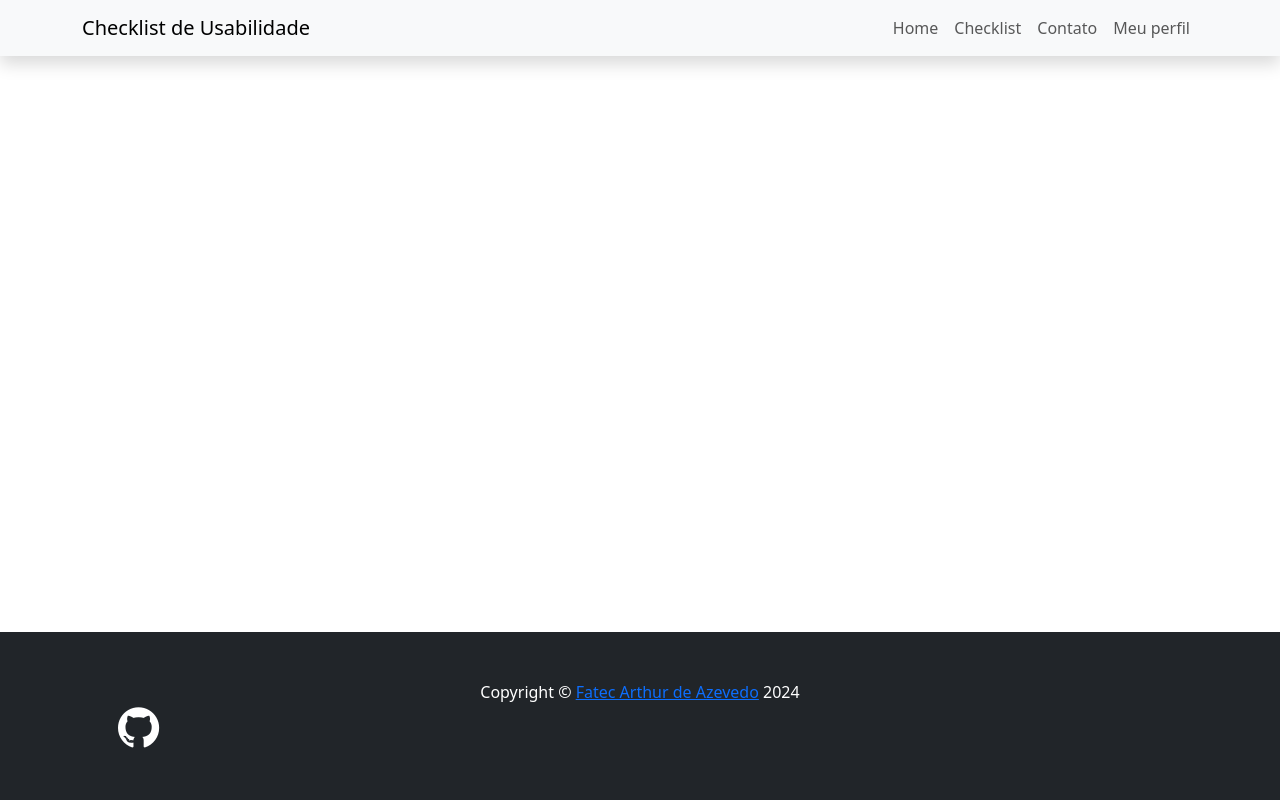
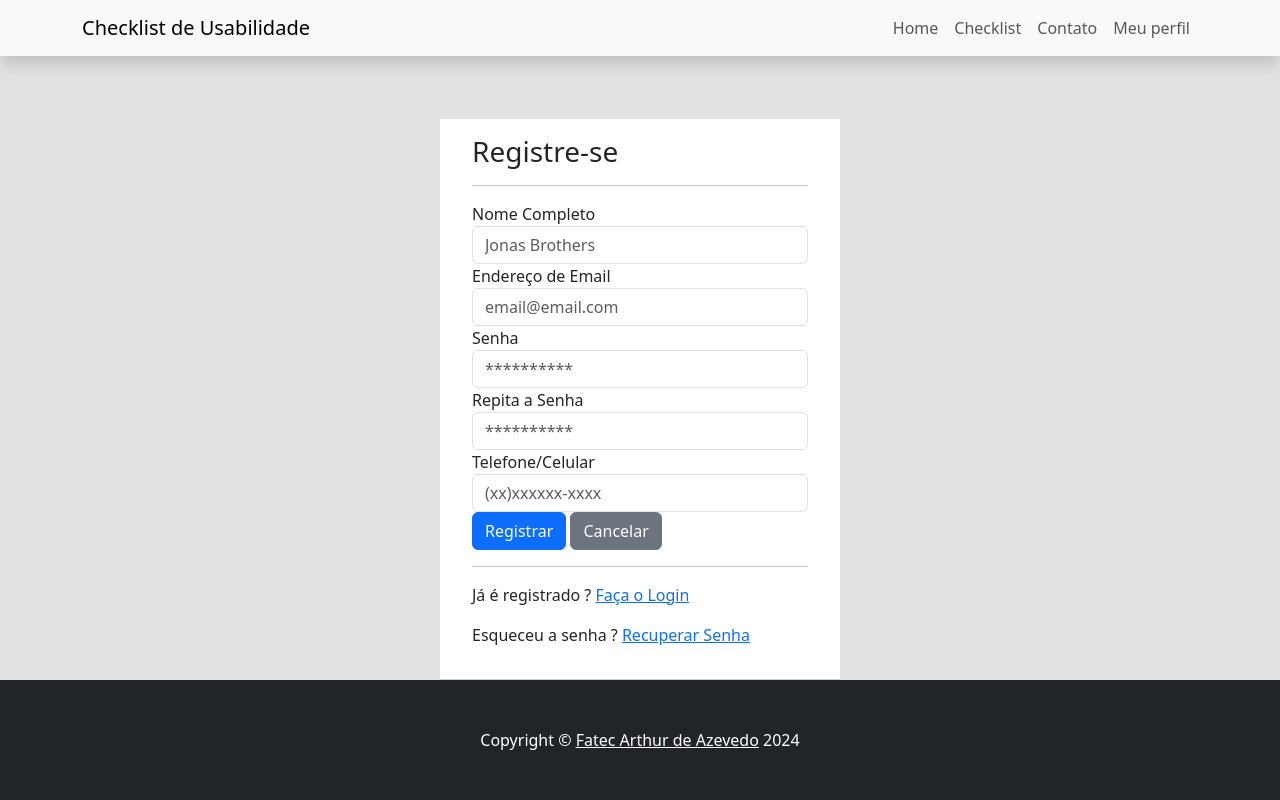
Before and after one commit to calebeandrade93/TG2_iso9241-11_website, a Flask app: page /register in a window 1280 px wide. Run offline with Flask 3, Linux system fonts and the light colour scheme; some libraries are stand-ins or nearby versions.

Commit message:
mais coisas added

```diff
--- /dev/null
+++ b/docs/Database-doc/userData.json
@@ -0,0 +1,6 @@
+{
+    "name": "Sam Hill",
+    "email": "samhill@umail.com",
+    "pwd_hash": "adashuaUHAS45AS22236884SAsASHUoik,##@k",
+    "created_at": "28/10/2024 19:25:29"
+}
--- a/website/server.py
+++ b/website/server.py
@@ -1,4 +1,5 @@
-from flask import Flask, render_template
+from flask import Flask, request, render_template, redirect, url_for, flash
+from services.register_validation import RegisterValidation
 
 app = Flask(__name__, template_folder='templates')
 
@@ -10,6 +11,23 @@ def home():
 def login():
     return render_template('login.html')
 
-@app.route('/register')
+@app.route('/register', methods=['GET', 'POST'])
 def register():
+    if request.method == 'POST':
+        nome = request.form['nome']
+        email = request.form['email']
+        senha = request.form['senha']
+        confirma_senha = request.form['confirma_senha']
+        telefone = request.form['telefone']
+
+        is_valid, message = RegisterValidation.validate_passwords(senha, confirma_senha)
+        if not is_valid:
+            flash(message)
+            return redirect(url_for('register'))
+
+        verification_code = RegisterValidation.generate_random_string()
+        RegisterValidation.send_verification_email(email, verification_code)
+        flash('Um e-mail de verificação foi enviado para o seu endereço de e-mail.')
+        return redirect(url_for('login'))
+
     return render_template('register.html')
--- a/website/static/style.css
+++ b/website/static/style.css
@@ -60,7 +60,7 @@ footer {
   position: absolute;
   bottom: 0;
   width: 100%;
-  background-color: #343a40; /* Cor de fundo do footer */
+  background-color: #0f66a0; /* Cor de fundo do footer */
   color: #ffffff; /* Cor do texto no footer */
   padding: 10px 0; /* Espaçamento interno do footer */
 }
--- a/website/templates/index.html
+++ b/website/templates/index.html
@@ -78,12 +78,6 @@
             Copyright &copy; <a href="https://fatecmm.cps.sp.gov.br/" class="text-white">Fatec Arthur de Azevedo</a> 2024
           </p>
         </div>
-        <!-- Ícone do GitHub à direita -->
-        <div class="col-md-20 text-end">
-          <a href="https://github.com/calebeandrade93/TG2_iso9241-11_website" target="_blank" class="text-white">
-            <i class="fa fa-github" style="font-size:35px;"></i>
-          </a>
-        </div>
       </div>
     </div>
   </footer>
--- a/website/templates/register.html
+++ b/website/templates/register.html
@@ -39,17 +39,69 @@
         </div>
     </nav>
 
-    <!-- Footer -->
-    <footer class="py-5 bg-dark">
-        <div class="container px-4 px-lg-5">
-            <p class="m-0 text-center text-white">Copyright &copy; <a href="https://fatecmm.cps.sp.gov.br/">Fatec Arthur
-                    de
-                    Azevedo</a> 2024</p>
-            <a href="https://github.com/calebeandrade93/TG2_iso9241-11_website" target="_blank">
-                <i class="fa fa-github" style="font-size:48px;color:rgb(255, 255, 255)"></i>
-            </a>
+    <!-- Content -->
+    <div class="back">
+        <div class="div-center">
+            <div class="content">
+                <h3>Registre-se</h3>
+                <hr />
+                <form method="POST" action="{{ url_for('register') }}">
+                    <div class="form-group">
+                        <label for="nome">Nome Completo</label>
+                        <input type="text" class="form-control" id="nome" name="nome" placeholder="Jonas Brothers" required>
+                    </div>
+                    <div class="form-group">
+                        <label for="email">Endereço de Email</label>
+                        <input type="email" class="form-control" id="email" name="email" placeholder="email@email.com" required>
+                    </div>
+                    <div class="form-group">
+                        <label for="senha">Senha</label>
+                        <input type="password" class="form-control" id="senha" name="senha" placeholder="**********" required>
+                    </div>
+                    <div class="form-group">
+                        <label for="confirma_senha">Repita a Senha</label>
+                        <input type="password" class="form-control" id="confirma_senha" name="confirma_senha" placeholder="**********" required>
+                    </div>
+                    <div class="form-group">
+                        <label for="telefone">Telefone/Celular</label>
+                        <input type="tel" class="form-control" id="telefone" name="telefone" placeholder="(xx)xxxxxx-xxxx" required>
+                    </div>
+                    <button type="submit" class="btn btn-primary">Registrar</button>
+                    <button type="button" class="btn btn-secondary">Cancelar</button>
+                    <hr />
+                    <p>Já é registrado ? <a href="{{url_for('login')}}">Faça o Login</a></p>
+                    <p>Esqueceu a senha ? <a href="{{url_for('login')}}">Recuperar Senha</a></p>
+                </form>
+            </div>
+            </span>
         </div>
-    </footer>
+
+        <!-- Footer-->
+        <footer class="py-5 bg-dark">
+            <div class="container">
+                <div class="row">
+                    <!-- Texto centralizado -->
+                    <div class="col-md-12 text-center text-white">
+                        <p class="m-0">
+                            Copyright &copy; <a href="https://fatecmm.cps.sp.gov.br/" class="text-white">Fatec Arthur de
+                                Azevedo</a> 2024
+                        </p>
+                    </div>
+                </div>
+            </div>
+        </footer>
+
+        <script>
+            document.querySelector('form').addEventListener('submit', function(event) {
+                var password = document.getElementById('exampleInputPassword1').value;
+                var confirmPassword = document.getElementById('exampleInputPassword2').value;
+
+                if (password !== confirmPassword) {
+                    event.preventDefault();
+                    alert('As senhas não são iguais. Por favor, tente novamente.');
+                }
+            });
+        </script>
 </body>
 
 </html>
```
Also changed, not shown: docs/Database-doc/glossary.json (added, +16 -0 lines), docs/Database-doc/question.json (added, +12 -0 lines), docs/Database-doc/userChecklist.json (added, +46 -0 lines), website/services/register_validation.py (added, +46 -0 lines), website/templates/login.html (+1 -7 lines), README.md, 1 other file.
